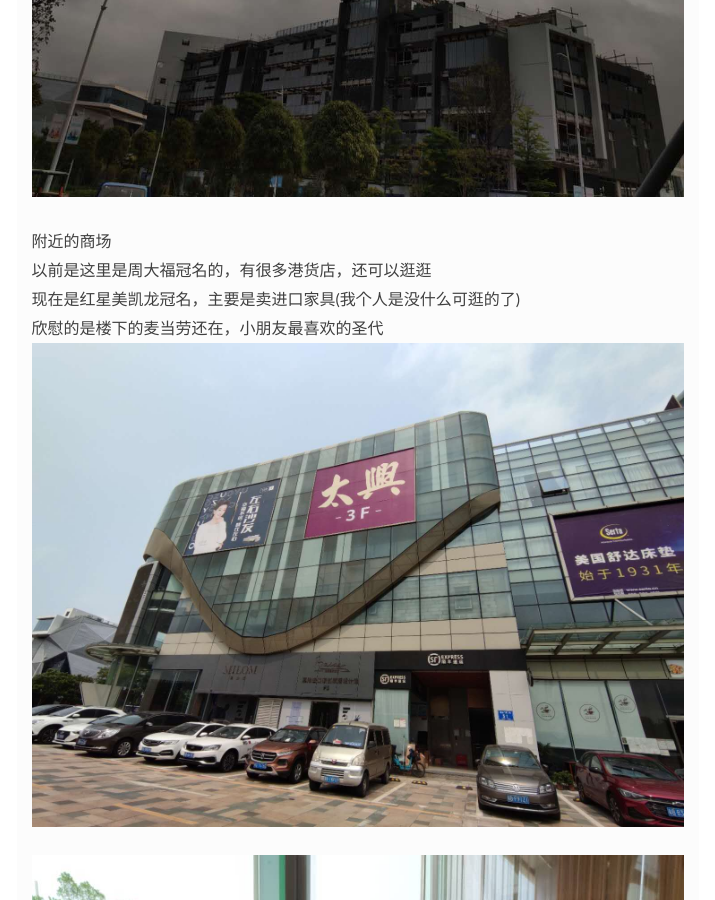
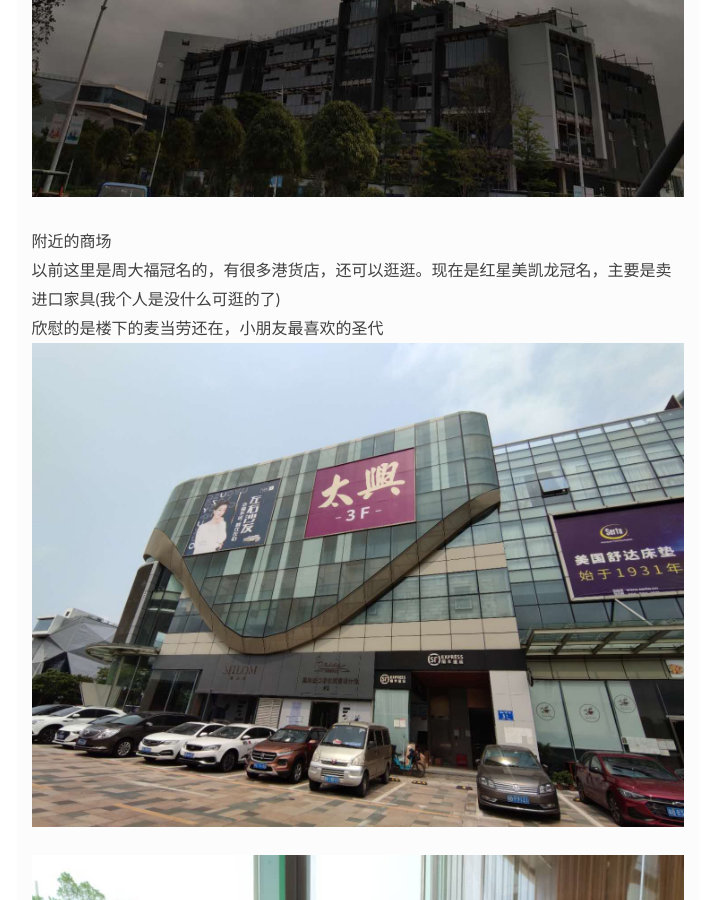
Before and after one commit to sanbuguan/sanbuguan.github.io, a Jekyll site: the page built from _posts/2020-04-05-SpringBeauty.md, in a window 1280 px wide and 900 px high, scrolled down 15547 px. Shown: the whole window, without its empty margins (331-1046 px from the left). Built offline with Jekyll 4.4.1, drawn with Linux system fonts in a browser that asks for light colours; nearby versions of some CDN libraries; comment, search, counter and statistics services are not loaded; some of the changed lines change nothing that is shown; some of the changed text lies outside the part shown.

Commit message:
fix 20200405 SpringBeauty

```diff
--- a/_posts/2020-04-05-SpringBeauty.md
+++ b/_posts/2020-04-05-SpringBeauty.md
@@ -34,14 +34,14 @@
 深港合作区的路牌
 ![](  {{ "/assert/20200405_8.jpg" | prepend: site.img_location }}  )
 
-青年梦工场的白楼
+青年梦工场的创业白楼
 ![](  {{ "/assert/20200405_9.jpg" | prepend: site.img_location }}  )
 ![](  {{ "/assert/20200405_10.jpg" | prepend: site.img_location }}  )
 
-小朋友的公交书包
+小朋友的Bus书包
 ![](  {{ "/assert/20200405_11.jpg" | prepend: site.img_location }}  )
 
-含羞草与美丽鲜花
+含羞草与美丽花朵
 ![](  {{ "/assert/20200405_12.jpg" | prepend: site.img_location }}  )
 ![](  {{ "/assert/20200405_13.jpg" | prepend: site.img_location }}  )
 ![](  {{ "/assert/20200405_14.jpg" | prepend: site.img_location }}  )
@@ -50,7 +50,7 @@
 ![](  {{ "/assert/20200405_15.jpg" | prepend: site.img_location }}  )
 ![](  {{ "/assert/20200405_16.jpg" | prepend: site.img_location }}  )
 
-路途休息的食粮
+路途休息中的食粮
 ![](  {{ "/assert/20200405_17.jpg" | prepend: site.img_location }}  )
 
 落满花瓣的草地
@@ -64,8 +64,7 @@
 ![](  {{ "/assert/20200405_21.jpg" | prepend: site.img_location }}  )
 
 附近的商场
-以前是这里是周大福冠名的，有很多港货店，还可以逛逛
-现在是红星美凯龙冠名，主要是卖进口家具(我个人是没什么可逛的了)
+以前这里是周大福冠名的，有很多港货店，还可以逛逛。现在是红星美凯龙冠名，主要是卖进口家具(我个人是没什么可逛的了)
 欣慰的是楼下的麦当劳还在，小朋友最喜欢的圣代
 ![](  {{ "/assert/20200405_22.jpg" | prepend: site.img_location }}  )
 ![](  {{ "/assert/20200405_23.jpg" | prepend: site.img_location }}  )
```
